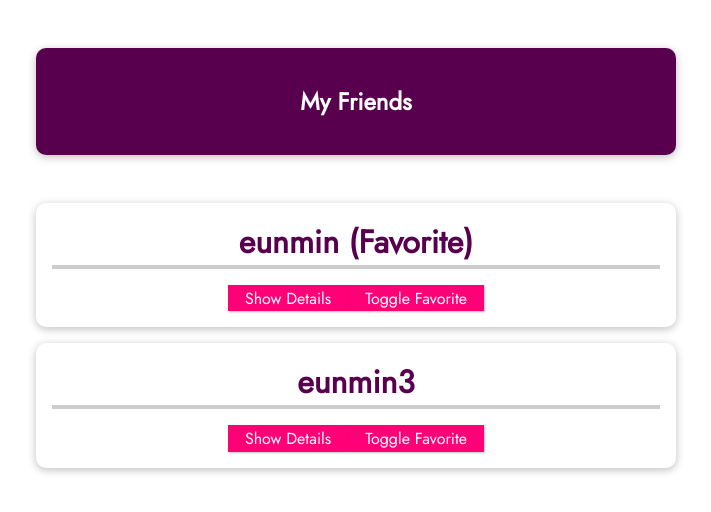
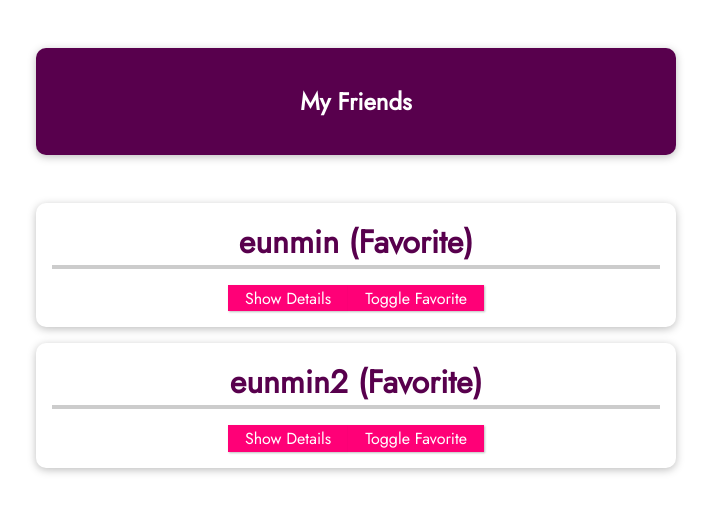
Before and after one commit to babyazalea/vue-first-app, a Vue app: page / in a window 1280 px wide. Shown: the top 512 px of the page, without its empty margins (284-995 px from the left). Built offline with nearby package versions, Linux system fonts and the light colour scheme.

Commit message:
using v-bind for Dynamic Props

```diff
--- a/src/App.vue
+++ b/src/App.vue
@@ -5,15 +5,12 @@
     </header>
     <ul>
       <friend-contact
-        name="eunmin"
-        phone-number="0101010"
-        email-address="test@test.com"
-        is-favorite="1"
-      ></friend-contact>
-      <friend-contact
-        name="eunmin3"
-        phone-number="01010103"
-        email-address="test3@test3.com"
+        v-for="friend in friends"
+        :key="friend.id"
+        :name="friend.name"
+        :phone-number="friend.phone"
+        :email-address="friend.email"
+        :is-favorite="true"
       ></friend-contact>
     </ul>
   </section>
--- a/src/components/FriendContact.vue
+++ b/src/components/FriendContact.vue
@@ -1,6 +1,6 @@
 <template>
   <li>
-    <h2>{{ name }} {{ friendIsFavorite === "1" ? "(Favorite)" : "" }}</h2>
+    <h2>{{ name }} {{ friendIsFavorite === true ? "(Favorite)" : "" }}</h2>
     <button @click="toggleDetails">
       {{ detailsAreVisible ? "Hide" : "Show" }} Details
     </button>
@@ -31,23 +31,17 @@
       required: true,
     },
     isFavorite: {
-      type: String,
+      type: Boolean,
       required: false,
-      default: "0",
-      validator: function(value) {
-        return value === "1" || value === "0";
-      },
+      default: false,
+      // validator: function(value) {
+      //   return value === "1" || value === "0";
+      // },
     },
   },
   data() {
     return {
       detailsAreVisible: false,
-      friend: {
-        id: "em",
-        name: "eunmin",
-        phone: "101010",
-        email: "test@test.com",
-      },
       friendIsFavorite: this.isFavorite,
     };
   },
@@ -56,11 +50,7 @@
       this.detailsAreVisible = !this.detailsAreVisible;
     },
     toggleFavorite() {
-      if (this.friendIsFavorite === "1") {
-        this.friendIsFavorite = "0";
-      } else {
-        this.friendIsFavorite = "1";
-      }
+      this.friendIsFavorite = !this.friendIsFavorite;
     },
   },
 };
```
